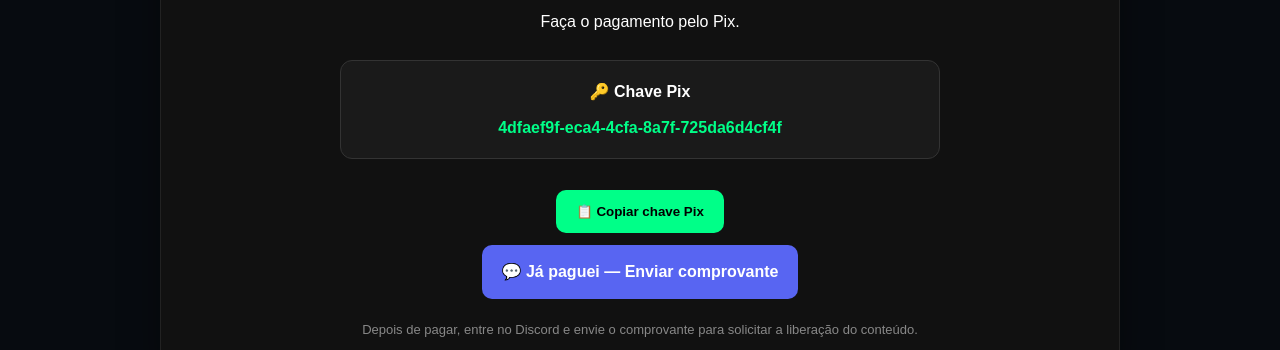
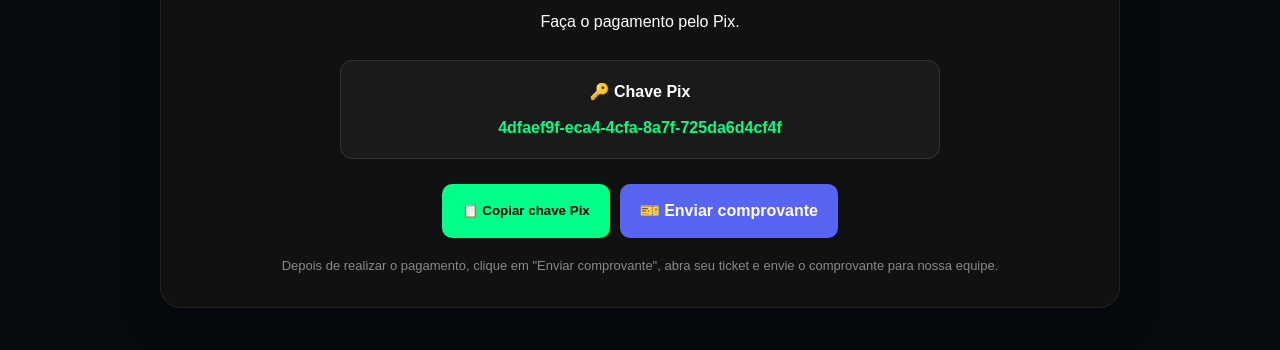
Before and after one commit to centralplusdev/CentralTec, a website: page programacao.html in a window 1280 px wide. Shown: the part 378-728 px from the top of the page. Drawn offline with Linux system fonts and the light colour scheme.

Commit message:
Update programacao.html

```diff
--- a/programacao.html
+++ b/programacao.html
@@ -64,13 +64,20 @@
             font-weight: bold;
         }
 
+        .botoes-pagamento {
+            display: flex;
+            justify-content: center;
+            flex-wrap: wrap;
+            gap: 10px;
+            margin-top: 10px;
+        }
+
         .botao-pix,
-        .botao-discord {
+        .botao-ticket {
             display: inline-block;
             border: none;
             border-radius: 10px;
             padding: 14px 20px;
-            margin: 6px;
             font-weight: bold;
             cursor: pointer;
             text-decoration: none;
@@ -81,7 +88,7 @@
             color: #000;
         }
 
-        .botao-discord {
+        .botao-ticket {
             background: #5865F2;
             color: white;
         }
@@ -89,7 +96,7 @@
         .aviso {
             color: #888;
             font-size: 13px;
-            margin-top: 15px;
+            margin-top: 18px;
         }
 
 
@@ -222,6 +229,11 @@
                 </div>
 
 
+                <div class="botoes-pagamento">
+
+
+                    <!-- COPIAR PIX -->
+
                     <button
                         class="botao-pix"
                         onclick="copiarPix()"
@@ -230,26 +242,27 @@
                     </button>
 
 
-                <br>
-
-
-                <!-- DISCORD -->
+                    <!-- TICKET KING -->
 
                     <a
-                    class="botao-discord"
-                    href="https://discord.gg/wrHYNEUMT"
+                        class="botao-ticket"
+                        href="https://discord.com/channels/1540747183148499004/1540921605742661722"
                         target="_blank"
                         rel="noopener noreferrer"
                     >
-                    💬 Já paguei — Enviar comprovante
+                        🎫 Enviar comprovante
                     </a>
+
+
+                </div>
 
 
                 <p class="aviso">
 
-                    Depois de pagar, entre no Discord
-                    e envie o comprovante para solicitar
-                    a liberação do conteúdo.
+                    Depois de realizar o pagamento,
+                    clique em "Enviar comprovante",
+                    abra seu ticket e envie o comprovante
+                    para nossa equipe.
 
                 </p>
 
@@ -303,9 +316,7 @@
                             de páginas da Web.
                         </p>
 
-                        <button
-                            onclick="conteudoBloqueado()"
-                        >
+                        <button onclick="conteudoBloqueado()">
                             🔒 Acessar
                         </button>
 
@@ -330,9 +341,7 @@
                             e criar layouts profissionais.
                         </p>
 
-                        <button
-                            onclick="conteudoBloqueado()"
-                        >
+                        <button onclick="conteudoBloqueado()">
                             🔒 Acessar
                         </button>
 
@@ -357,9 +366,7 @@
                             e funcionalidades para seus sites.
                         </p>
 
-                        <button
-                            onclick="conteudoBloqueado()"
-                        >
+                        <button onclick="conteudoBloqueado()">
                             🔒 Acessar
                         </button>
 
@@ -384,9 +391,7 @@
                             em prática criando projetos.
                         </p>
 
-                        <button
-                            onclick="conteudoBloqueado()"
-                        >
+                        <button onclick="conteudoBloqueado()">
                             🔒 Acessar
                         </button>
 
@@ -461,11 +466,10 @@
         }
 
 
-
         function conteudoBloqueado() {
 
             alert(
-                "🔒 Conteúdo bloqueado.\n\nFaça o pagamento de R$ 10,00 e envie o comprovante pelo Discord para solicitar o acesso."
+                "🔒 Conteúdo bloqueado.\n\nFaça o pagamento de R$ 10,00 e envie o comprovante pelo ticket para solicitar o acesso."
             );
 
         }
```
Lines whose indentation alone changed are shown as unchanged.
